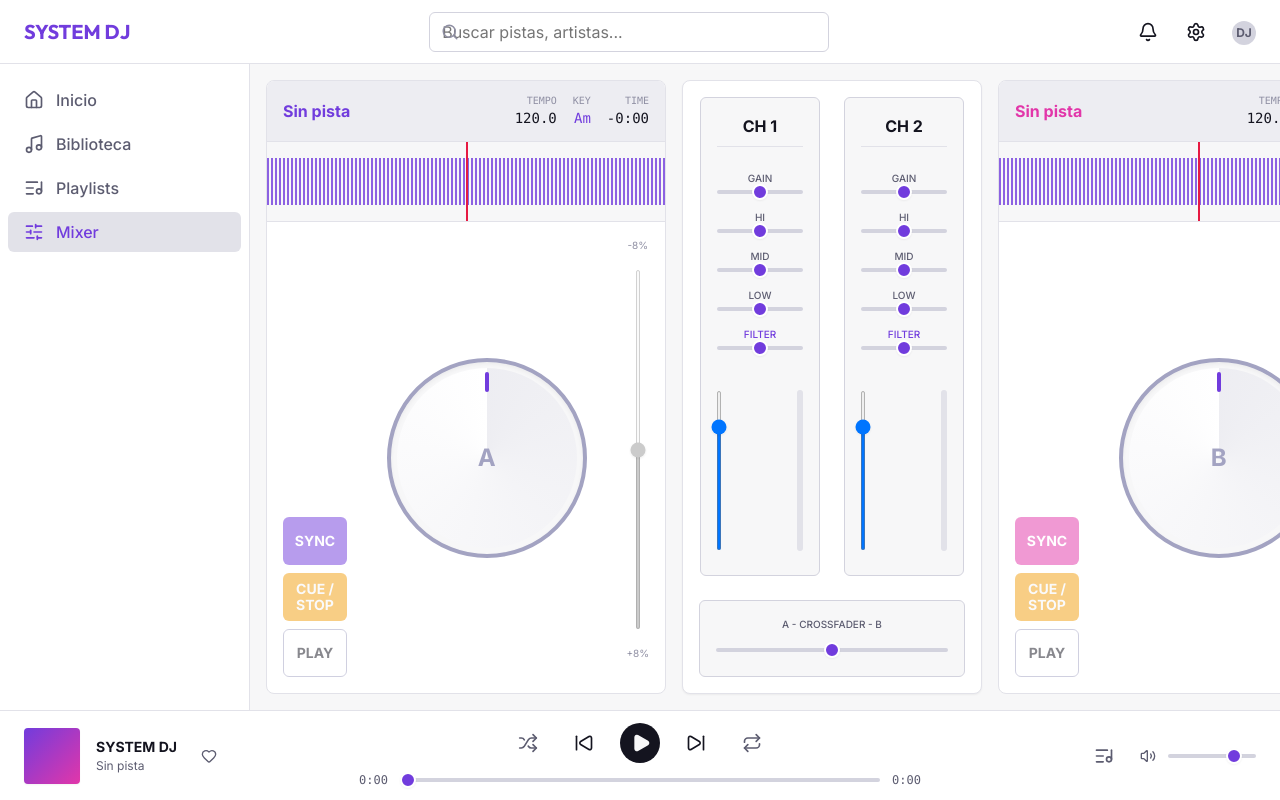
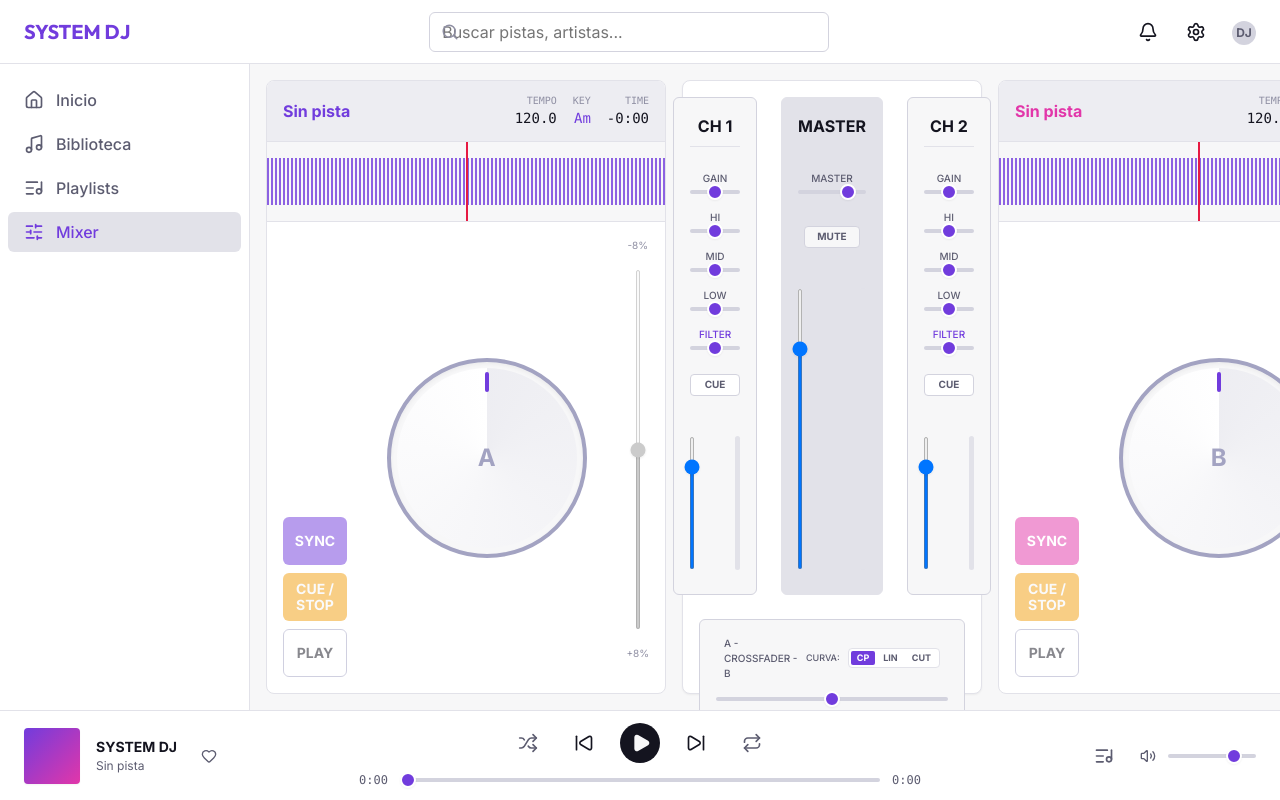
Before and after one commit to Xander-JS/dj_ai_web, a React (Vite) app: page /mixer in a window 1280 px wide. Built offline with nearby package versions, Linux system fonts and the light colour scheme.

Commit message:
conectar MixerConsole a useDJStore con controles reales y vúmetros RMS en tiempo real

```diff
--- a/src/components/dj/MixerConsole.tsx
+++ b/src/components/dj/MixerConsole.tsx
@@ -1,105 +1,334 @@
 import React, { useState, useEffect } from 'react';
 import { useTranslation } from 'react-i18next';
+import { clsx } from 'clsx';
 import { Slider } from '../ui/Slider';
 import { useDJStore } from '../../store/useDJStore';
+import { audioEngine } from '../../audio';
 import './MixerConsole.css';
 
-const ChannelStrip: React.FC<{ channelName: string; isPlaying?: boolean; vuLevel: number }> = ({ channelName, isPlaying, vuLevel }) => {
+export interface ChannelStripProps {
+  deckId: 'A' | 'B';
+  channelName?: string;
+  isPlaying?: boolean;
+  vuLevel?: number;
+}
+
+export const ChannelStrip: React.FC<ChannelStripProps> = ({
+  deckId,
+  channelName,
+  vuLevel = 0
+}) => {
   const { t } = useTranslation();
+  const {
+    mixer,
+    setChannelGain,
+    setChannelEq,
+    setChannelFilter,
+    setChannelVolume,
+    setCuePfl
+  } = useDJStore();
 
-  // Simulated state for visual feedback
-  const [gain, setGain] = useState(50);
-  const [hi, setHi] = useState(50);
-  const [mid, setMid] = useState(50);
-  const [low, setLow] = useState(50);
-  const [filter, setFilter] = useState(50);
-  const [volume, setVolume] = useState(80);
+  const channel = deckId === 'A' ? mixer.channelA : mixer.channelB;
+  const displayName = channelName || (deckId === 'A' ? '1' : '2');
+  const clampedVu = Math.max(0, Math.min(100, vuLevel));
 
   return (
-    <div className="channel-strip">
-      <div className="channel-header">{t('mixer.channel', { num: channelName })}</div>
+    <div className="channel-strip" data-testid={`channel-strip-${deckId}`}>
+      <div className="channel-header">{t('mixer.channel', { num: displayName })}</div>
 
       <div className="channel-controls">
         <div className="mixer-control-group">
           <span className="mixer-control-label">{t('mixer.gain')}</span>
-          <Slider value={gain} onChange={(e) => setGain(Number(e.target.value))} />
+          <Slider
+            value={channel.gain}
+            min={0}
+            max={100}
+            aria-label={`${t('mixer.gain')} ${displayName}`}
+            data-testid={`gain-slider-${deckId}`}
+            onChange={(e) => setChannelGain(deckId, Number(e.target.value))}
+          />
         </div>
 
         <div className="mixer-control-group">
           <span className="mixer-control-label">{t('mixer.high')}</span>
-          <Slider value={hi} onChange={(e) => setHi(Number(e.target.value))} />
+          <Slider
+            value={channel.eq.high}
+            min={0}
+            max={100}
+            aria-label={`${t('mixer.high')} ${displayName}`}
+            data-testid={`hi-slider-${deckId}`}
+            onChange={(e) => setChannelEq(deckId, 'high', Number(e.target.value))}
+          />
         </div>
 
         <div className="mixer-control-group">
           <span className="mixer-control-label">{t('mixer.mid')}</span>
-          <Slider value={mid} onChange={(e) => setMid(Number(e.target.value))} />
+          <Slider
+            value={channel.eq.mid}
+            min={0}
+            max={100}
+            aria-label={`${t('mixer.mid')} ${displayName}`}
+            data-testid={`mid-slider-${deckId}`}
+            onChange={(e) => setChannelEq(deckId, 'mid', Number(e.target.value))}
+          />
         </div>
 
         <div className="mixer-control-group">
           <span className="mixer-control-label">{t('mixer.low')}</span>
-          <Slider value={low} onChange={(e) => setLow(Number(e.target.value))} />
+          <Slider
+            value={channel.eq.low}
+            min={0}
+            max={100}
+            aria-label={`${t('mixer.low')} ${displayName}`}
+            data-testid={`low-slider-${deckId}`}
+            onChange={(e) => setChannelEq(deckId, 'low', Number(e.target.value))}
+          />
         </div>
 
         <div className="mixer-control-group">
           <span className="mixer-control-label mixer-control-label-primary">
             {t('mixer.filter')}
           </span>
-          <Slider value={filter} onChange={(e) => setFilter(Number(e.target.value))} />
+          <Slider
+            value={channel.eq.filter}
+            min={0}
+            max={100}
+            aria-label={`${t('mixer.filter')} ${displayName}`}
+            data-testid={`filter-slider-${deckId}`}
+            onChange={(e) => setChannelFilter(deckId, Number(e.target.value))}
+          />
+        </div>
+
+        <div className="mixer-control-group mixer-cue-group">
+          <button
+            type="button"
+            className={clsx('mixer-cue-btn', channel.cuePfl && 'mixer-cue-btn-active')}
+            onClick={() => setCuePfl(deckId, !channel.cuePfl)}
+            aria-label={`${t('mixer.cue_pfl', 'CUE')} ${displayName}`}
+            data-testid={`cue-btn-${deckId}`}
+            title={t('mixer.cue_pfl', 'CUE')}
+          >
+            {t('mixer.cue_pfl', 'CUE')}
+          </button>
         </div>
       </div>
 
       <div className="channel-fader-section">
         <Slider
           orientation="vertical"
-          value={volume}
-          onChange={(e) => setVolume(Number(e.target.value))}
+          value={channel.volume}
+          min={0}
+          max={100}
+          aria-label={`${t('mixer.channel', { num: displayName })} Volume`}
+          data-testid={`volume-fader-${deckId}`}
+          onChange={(e) => setChannelVolume(deckId, Number(e.target.value))}
         />
-        <div className="vu-meter">
-          {/* Simulate VU meter bouncing if "playing" */}
+        <div className="vu-meter" data-testid={`vu-meter-${deckId}`}>
+          {/* Nivel VU real pre-crossfader */}
           <div
             className="vu-meter-fill"
+            data-testid={`vu-meter-fill-${deckId}`}
             style={{
-              height: isPlaying ? `${vuLevel}%` : '0%'
+              height: `${clampedVu}%`
             }}
-          ></div>
+          />
         </div>
       </div>
     </div>
   );
 };
 
-const VU_UPDATE_INTERVAL_MS = 150;
-const VU_MIN_LEVEL = 50;
-const VU_LEVEL_RANGE = 30;
+// Utilidades para temporización segura en browser y testing headless
+const safeRequestAnimationFrame = (callback: (time: number) => void): number => {
+  if (typeof requestAnimationFrame !== 'undefined') {
+    return requestAnimationFrame(callback);
+  }
+  return setTimeout(() => callback(Date.now()), 33) as unknown as number;
+};
+
+const safeCancelAnimationFrame = (id: number): void => {
+  if (typeof cancelAnimationFrame !== 'undefined') {
+    cancelAnimationFrame(id);
+  } else {
+    clearTimeout(id);
+  }
+};
+
+const TARGET_FPS_INTERVAL_MS = 33; // ~30 FPS
 
 export const MixerConsole: React.FC = () => {
   const { t } = useTranslation();
-  const { deckA, deckB } = useDJStore();
-  const [crossfader, setCrossfader] = useState(50);
-  // Simulated VU meter level, refreshed on an interval (randomness kept out of render)
-  const [vuLevel, setVuLevel] = useState(VU_MIN_LEVEL);
+  const {
+    deckA,
+    deckB,
+    mixer,
+    masterVolume,
+    isMasterMuted,
+    setCrossfader,
+    setCrossfaderCurve,
+    setMasterVolume,
+    toggleMasterMute
+  } = useDJStore();
+
+  const isPlayingA = deckA.playbackState === 'playing';
+  const isPlayingB = deckB.playbackState === 'playing';
+  const isAnyPlaying = isPlayingA || isPlayingB;
+
+  // Estados locales para los vúmetros a 30 Hz (evita rerenders en el store global)
+  const [vuA, setVuA] = useState(0);
+  const [vuB, setVuB] = useState(0);
+  const [vuMaster, setVuMaster] = useState(0);
 
   useEffect(() => {
-    const interval = setInterval(
-      () => setVuLevel(Math.random() * VU_LEVEL_RANGE + VU_MIN_LEVEL),
-      VU_UPDATE_INTERVAL_MS
-    );
-    return () => clearInterval(interval);
-  }, []);
+    if (!isAnyPlaying) {
+      return;
+    }
+
+    let rafId: number | null = null;
+    let lastTime = 0;
+
+    const measureLoop = (timestamp: number) => {
+      if (timestamp - lastTime >= TARGET_FPS_INTERVAL_MS) {
+        lastTime = timestamp;
+        try {
+          const levelA = isPlayingA ? audioEngine.getDeckVUMeter('A') : 0;
+          const levelB = isPlayingB ? audioEngine.getDeckVUMeter('B') : 0;
+          const levelMaster = isMasterMuted ? 0 : audioEngine.getMasterVUMeter();
+
+          setVuA(Math.max(0, Math.min(100, levelA)));
+          setVuB(Math.max(0, Math.min(100, levelB)));
+          setVuMaster(Math.max(0, Math.min(100, levelMaster)));
+        } catch {
+          setVuA(0);
+          setVuB(0);
+          setVuMaster(0);
+        }
+      }
+      rafId = safeRequestAnimationFrame(measureLoop);
+    };
+
+    rafId = safeRequestAnimationFrame(measureLoop);
+
+    return () => {
+      if (rafId !== null) {
+        safeCancelAnimationFrame(rafId);
+        rafId = null;
+      }
+    };
+  }, [isAnyPlaying, isPlayingA, isPlayingB, isMasterMuted]);
+
+  // Si no hay reproducción activa o está en reposo, el nivel efectivo es 0
+  const effectiveVuA = isPlayingA ? vuA : 0;
+  const effectiveVuB = isPlayingB ? vuB : 0;
+  const effectiveVuMaster = isAnyPlaying && !isMasterMuted ? vuMaster : 0;
 
   return (
-    <div className="mixer-console">
+    <div className="mixer-console" data-testid="mixer-console">
 
       <div className="mixer-channels-area">
-        <ChannelStrip channelName="1" isPlaying={deckA.playbackState === 'playing'} vuLevel={vuLevel} />
-        <ChannelStrip channelName="2" isPlaying={deckB.playbackState === 'playing'} vuLevel={vuLevel} />
+        <ChannelStrip deckId="A" channelName="1" isPlaying={isPlayingA} vuLevel={effectiveVuA} />
+
+        {/* Sección Master Central */}
+        <div className="channel-strip mixer-master-strip" data-testid="mixer-master-strip">
+          <div className="channel-header">{t('mixer.master')}</div>
+
+          <div className="channel-controls master-controls">
+            <div className="mixer-control-group">
+              <span className="mixer-control-label">{t('mixer.master')}</span>
+              <Slider
+                value={isMasterMuted ? 0 : masterVolume}
+                min={0}
+                max={100}
+                aria-label={t('mixer.master')}
+                data-testid="master-volume-slider"
+                onChange={(e) => setMasterVolume(Number(e.target.value))}
+              />
+            </div>
+
+            <div className="mixer-control-group mixer-mute-group">
+              <button
+                type="button"
+                className={clsx('mixer-mute-btn', isMasterMuted && 'mixer-mute-btn-active')}
+                onClick={toggleMasterMute}
+                aria-label={t('mixer.mute', 'MUTE')}
+                data-testid="master-mute-btn"
+                title={t('mixer.mute', 'MUTE')}
+              >
+                {t('mixer.mute', 'MUTE')}
+              </button>
+            </div>
+          </div>
+
+          <div className="channel-fader-section">
+            <Slider
+              orientation="vertical"
+              value={isMasterMuted ? 0 : masterVolume}
+              min={0}
+              max={100}
+              aria-label={`${t('mixer.master')} Fader`}
+              data-testid="master-fader"
+              onChange={(e) => setMasterVolume(Number(e.target.value))}
+            />
+            <div className="vu-meter master-vu-meter" data-testid="master-vu-meter">
+              <div
+                className="vu-meter-fill master-vu-fill"
+                data-testid="master-vu-meter-fill"
+                style={{
+                  height: `${effectiveVuMaster}%`
+                }}
+              />
+            </div>
+          </div>
+        </div>
+
+        <ChannelStrip deckId="B" channelName="2" isPlaying={isPlayingB} vuLevel={effectiveVuB} />
       </div>
 
+      {/* Área del Crossfader y Selector de Curva */}
       <div className="mixer-crossfader-area">
-        <span className="mixer-control-label">{t('mixer.crossfader')}</span>
+        <div className="crossfader-header">
+          <span className="mixer-control-label">{t('mixer.crossfader')}</span>
+          <div className="crossfader-curve-selector">
+            <span className="mixer-control-label-curve">{t('mixer.curve', 'CURVE')}:</span>
+            <div className="curve-buttons-group">
+              <button
+                type="button"
+                className={clsx('curve-btn', mixer.crossfaderCurve === 'constant-power' && 'curve-btn-active')}
+                onClick={() => setCrossfaderCurve('constant-power')}
+                title={t('mixer.curve_constant_power', 'Potencia constante')}
+                data-testid="curve-btn-constant-power"
+              >
+                {t('mixer.curve_cp_short', 'CP')}
+              </button>
+              <button
+                type="button"
+                className={clsx('curve-btn', mixer.crossfaderCurve === 'linear' && 'curve-btn-active')}
+                onClick={() => setCrossfaderCurve('linear')}
+                title={t('mixer.curve_linear', 'Lineal')}
+                data-testid="curve-btn-linear"
+              >
+                {t('mixer.curve_lin_short', 'LIN')}
+              </button>
+              <button
+                type="button"
+                className={clsx('curve-btn', mixer.crossfaderCurve === 'cut' && 'curve-btn-active')}
+                onClick={() => setCrossfaderCurve('cut')}
+                title={t('mixer.curve_cut', 'Corte (Scratch)')}
+                data-testid="curve-btn-cut"
+              >
+                {t('mixer.curve_cut_short', 'CUT')}
+              </button>
+            </div>
+          </div>
+        </div>
+
         <div className="crossfader-container">
           <Slider
-            value={crossfader}
+            value={mixer.crossfader}
+            min={0}
+            max={100}
+            aria-label={t('mixer.crossfader')}
+            data-testid="crossfader-slider"
             onChange={(e) => setCrossfader(Number(e.target.value))}
           />
         </div>
```
